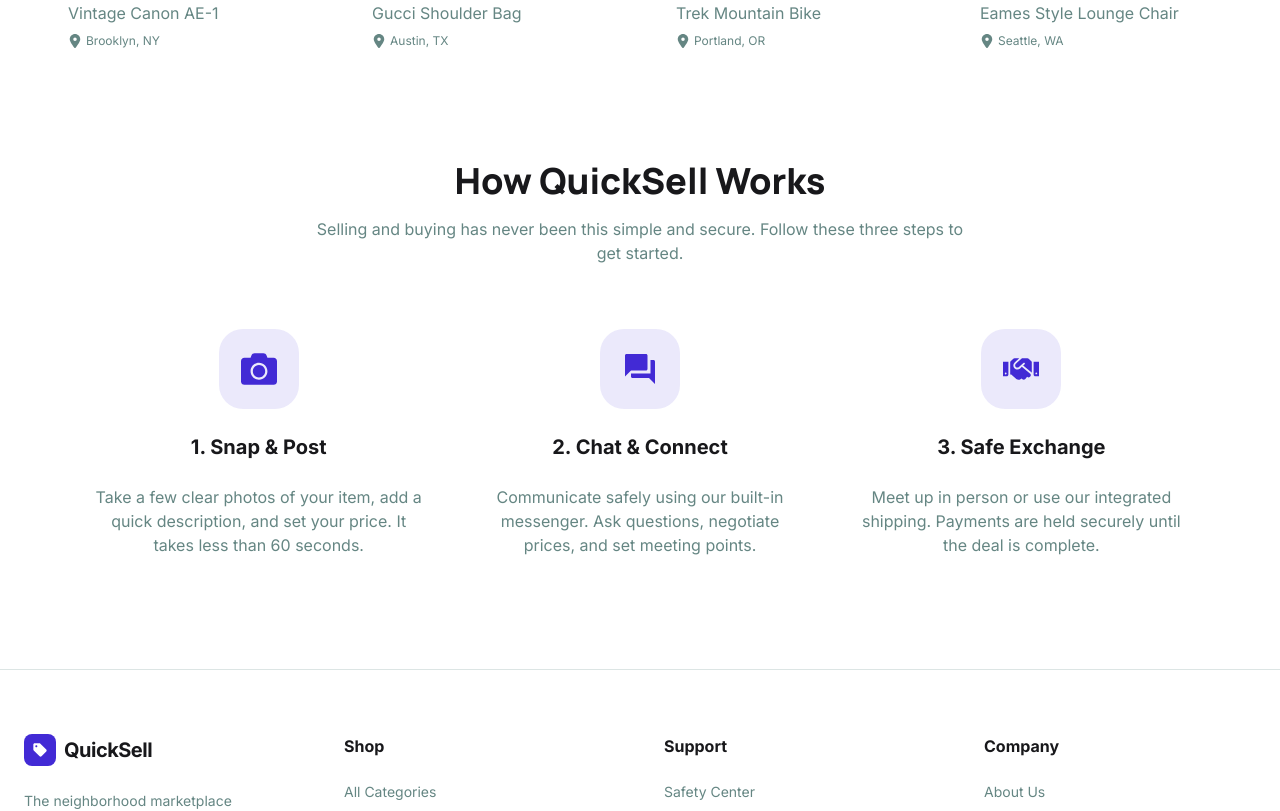
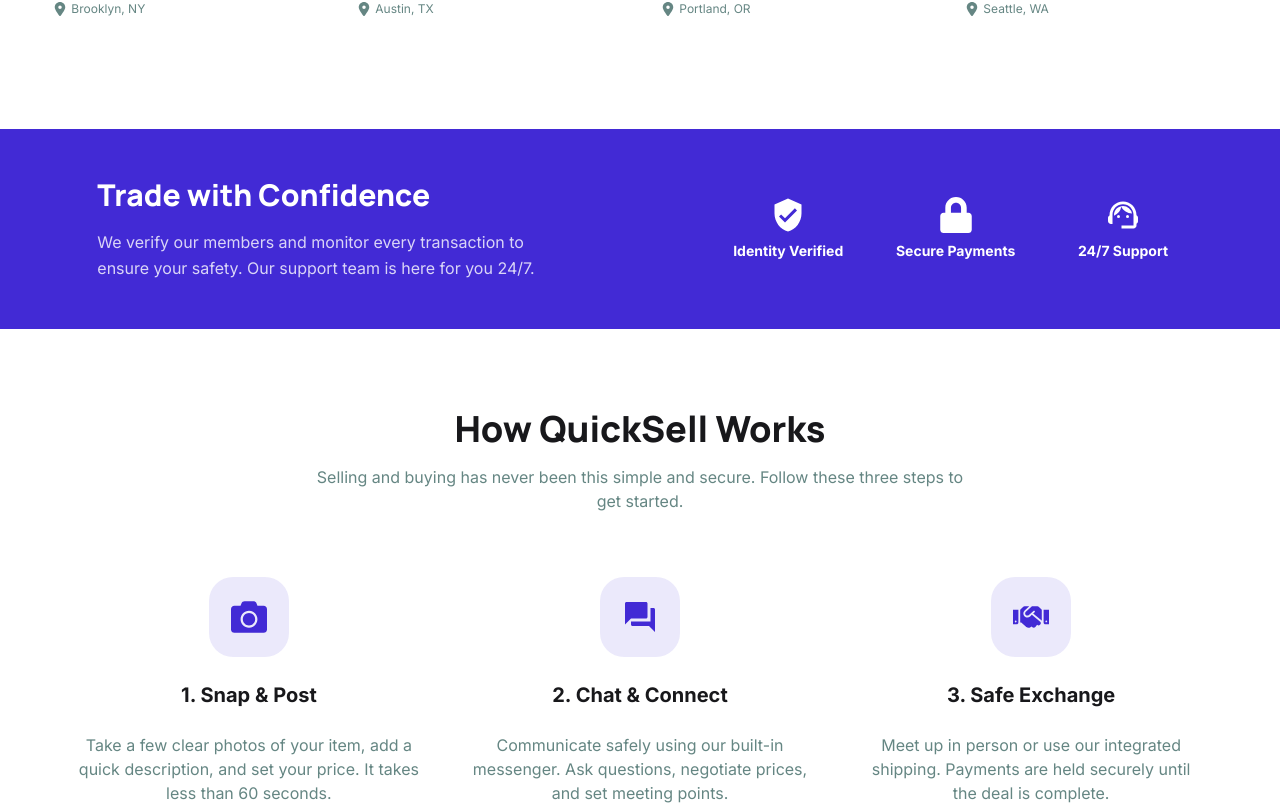
Before and after one commit to MdRehanAli/quick-sell, a Next.js app: page / in a window 1280 px wide. Shown: the part 1417-2228 px from the top of the page. Built offline with nearby package versions, Linux system fonts and the light colour scheme.

Commit message:
Added Trade confidence

```diff
--- a/src/app/layout.jsx
+++ b/src/app/layout.jsx
@@ -25,7 +25,7 @@
         className={`${geistSans.variable} ${geistMono.variable} antialiased`}
       >
         <Header></Header>
-        <main className="px-4 py-8">
+        <main className="">
           {children}
         </main>
         <Footer></Footer>
--- a/src/app/page.jsx
+++ b/src/app/page.jsx
@@ -1,6 +1,7 @@
 import Banner from "@/components/Banner";
 import Categories from "@/components/Categories";
 import Features from "@/components/Features";
+import Trade from "@/components/Trade";
 import Works from "@/components/Works";
 import Image from "next/image";
 
@@ -10,6 +11,7 @@
       <Banner></Banner>
       <Categories></Categories>
       <Features></Features>
+      <Trade></Trade>
       <Works></Works>
     </div>
   );
--- /dev/null
+++ b/src/components/Trade.jsx
@@ -0,0 +1,44 @@
+import React from 'react';
+import { MdVerifiedUser, MdSupportAgent } from "react-icons/md";
+import { FaLock } from "react-icons/fa";
+
+const Trade = () => {
+    const features = [
+        { icon: MdVerifiedUser, label: 'Identity Verified' },
+        { icon: FaLock, label: 'Secure Payments' },
+        { icon: MdSupportAgent, label: '24/7 Support' }
+    ];
+
+    return (
+        <section className="my-20 bg-primary p-8 lg:p-12">
+            <div className=" flex flex-col lg:flex-row items-center justify-between gap-8 text-white max-w-7xl w-11/12 mx-auto">
+                <div className="max-w-md">
+                    <h1 className="text-3xl font-black mb-4">Trade with Confidence</h1>
+                    <p className="text-white/80 leading-relaxed">
+                        We verify our members and monitor every transaction to ensure your safety.
+                        Our support team is here for you 24/7.
+                    </p>
+                </div>
+
+                <div className="grid grid-cols-2 sm:grid-cols-3 gap-6 lg:gap-12 w-full lg:w-auto">
+                    {features.map((feature, index) => {
+                        const Icon = feature.icon;
+                        return (
+                            <div
+                                key={index}
+                                className={`flex flex-col items-center gap-2 ${
+                                    index === 2 ? 'col-span-2 sm:col-span-1' : ''
+                                }`}
+                            >
+                                <Icon className="text-4xl" />
+                                <span className="text-sm font-bold">{feature.label}</span>
+                            </div>
+                        );
+                    })}
+                </div>
+            </div>
+        </section>
+    );
+};
+
+export default Trade;
```
